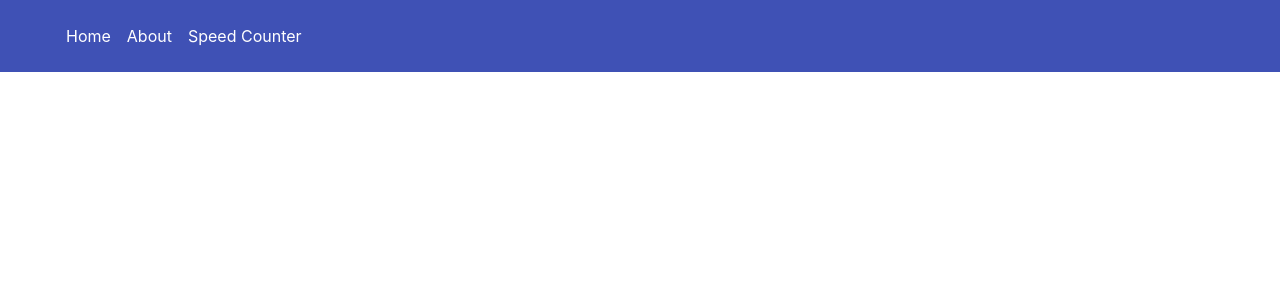
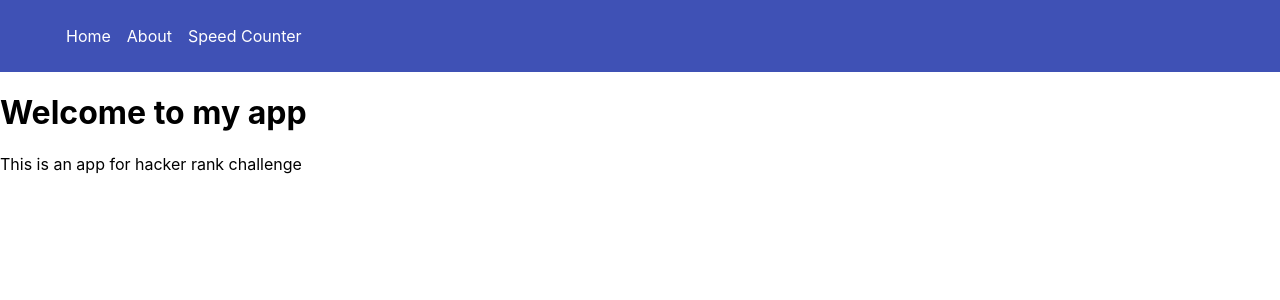
Before and after one commit to MostafaSalama/top-coder-react-challenge-1, a React (Create React App) app: page / in a window 1280 px wide. Shown: the top 300 px of the page. Built offline with nearby package versions, Linux system fonts and the light colour scheme.

Commit message:
create routes for the home page

```diff
--- a/src/App.js
+++ b/src/App.js
@@ -1,11 +1,13 @@
 import React from 'react';
-import { BrowserRouter, Link } from 'react-router-dom';
+import {BrowserRouter, Link, Route} from 'react-router-dom';
 import './App.css'
+import Home from "./views/Home";
 function App() {
 	return (
 		<div>
 			<BrowserRouter>
 				<AppLinks />
+				<AppRoutes/>
 			</BrowserRouter>
 		</div>
 	);
@@ -27,4 +29,12 @@ const AppLinks = () => {
 		</nav>
 	);
 };
+const AppRoutes = ()=>{
+	return (
+		<>
+			<Route path='/' exact><Home/></Route>
+			<Route path='/about'>about</Route>
+			</>
+	)
+}
 export default App;
--- a/src/views/Home.jsx
+++ b/src/views/Home.jsx
@@ -0,0 +1,10 @@
+import React from 'react' ;
+const Home = ()=>{
+    return (
+        <div>
+            <h1>Welcome to my app</h1>
+            <p>This is an app for hacker rank challenge</p>
+        </div>
+    )
+}
+export default Home ;
```
